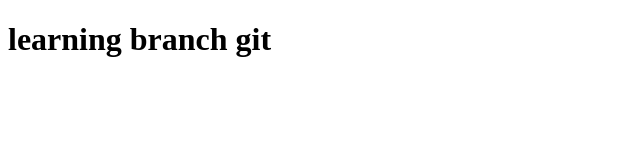
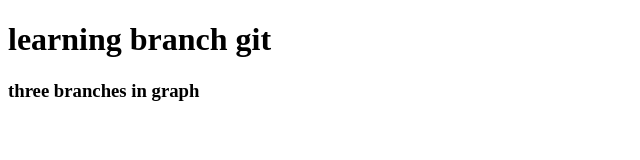
Before and after one commit to SPpawar027/learning-github, a plain HTML site: page index.html in a window 1280 px wide. Shown: the whole page, without its empty margins (0-640 px from the left). Drawn offline with Linux system fonts and the light colour scheme.

Commit message:
three branches in graph

```diff
--- a/index.html
+++ b/index.html
@@ -9,6 +9,7 @@
 </head>
 <body>
     <h1>learning branch git</h1>
+    <h3>three branches in graph </h3>
 
 </body>
 </html>
```
